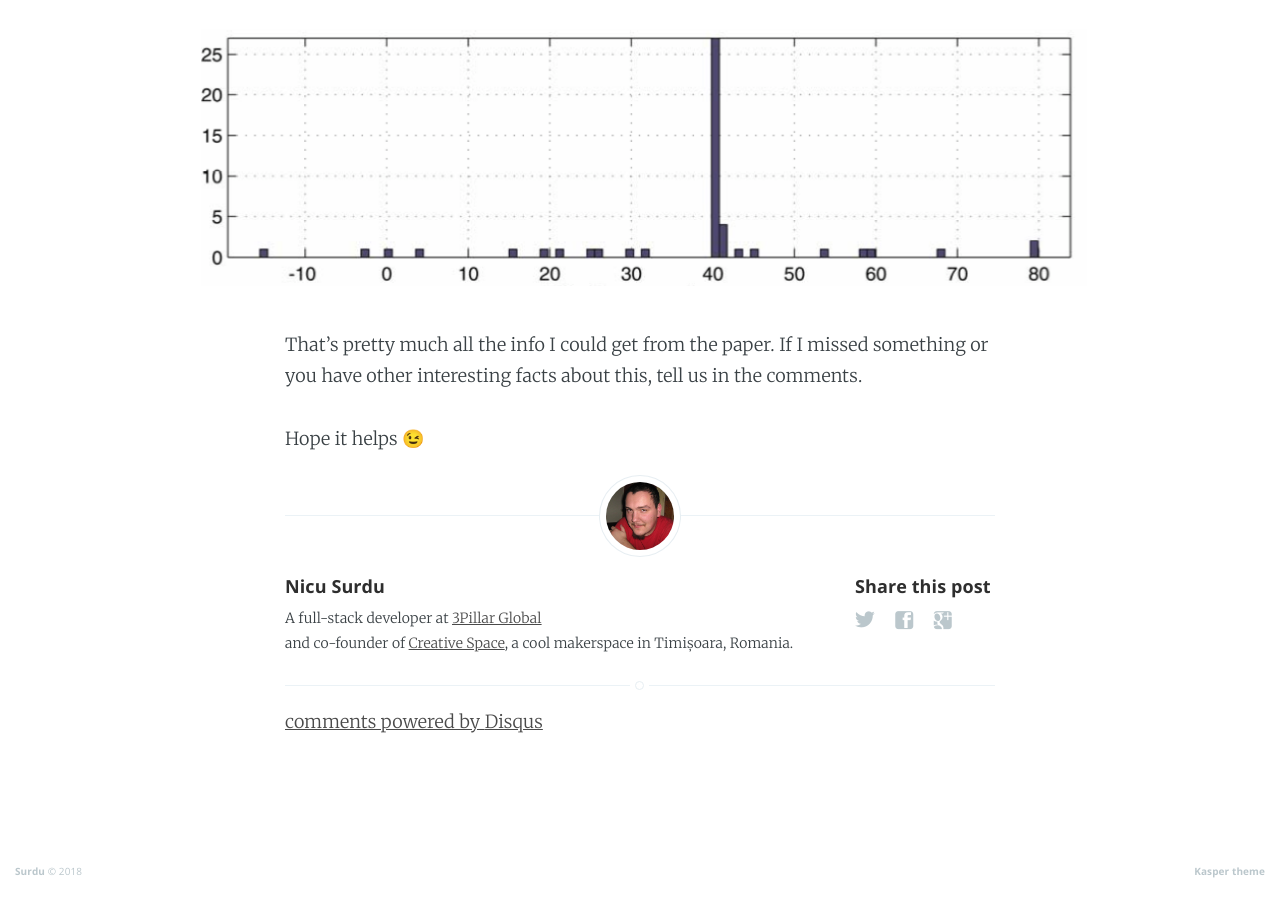
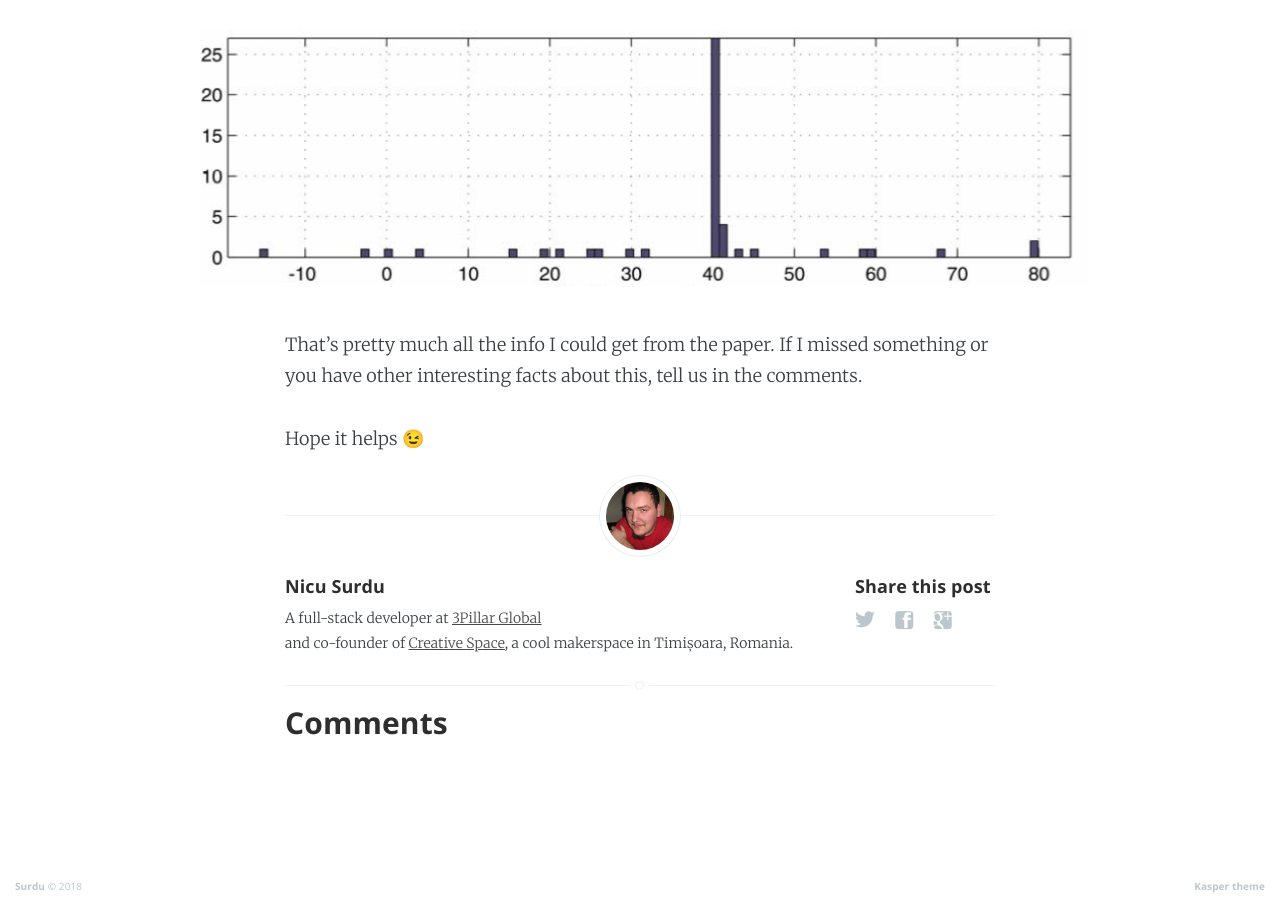
Before and after one commit to surdu/surdu.github.io, a Jekyll site: the page built from _posts/2011-01-20-how-does-shazam-work.md, in a window 1280 px wide and 900 px high, scrolled down 5831 px. Built offline with Jekyll 4.4.1, drawn with Linux system fonts in a browser that asks for light colours; comment, search, counter and statistics services are not loaded; some of the changed lines change nothing that is shown.

Commit message:
Update disqus.html

```diff
--- a/_includes/disqus.html
+++ b/_includes/disqus.html
@@ -1,14 +1,17 @@
 <section class="disqus">
+ <h3>Comments</h3>
     <div id="disqus_thread"></div>
-    <script type="text/javascript">
-        var disqus_shortname = '';
-        var disqus_developer = 0; // developer mode is on
-        (function() {
-            var dsq = document.createElement('script'); dsq.type = 'text/javascript'; dsq.async = true;
-            dsq.src = window.location.protocol + '//' + disqus_shortname + '.disqus.com/embed.js';
-            (document.getElementsByTagName('head')[0] || document.getElementsByTagName('body')[0]).appendChild(dsq);
-        })();
+    <script>
+      var disqus_config = function () {
+      this.page.url = "{{@blog.url}}{{url}}";
+      this.page.identifier = "{{url}}";
+      };
+
+      (function() {
+        var d = document, s = d.createElement('script');
+        s.src = 'https://surdu-me.disqus.com/embed.js';
+        s.setAttribute('data-timestamp', +new Date());
+        (d.head || d.body).appendChild(s);
+      })();
     </script>
-    <noscript>Please enable JavaScript to view the <a href="http://disqus.com/?ref_noscript">comments powered by Disqus.</a></noscript>
-    <a href="http://disqus.com" class="dsq-brlink">comments powered by <span class="logo-disqus">Disqus</span></a>
 </section>
```
